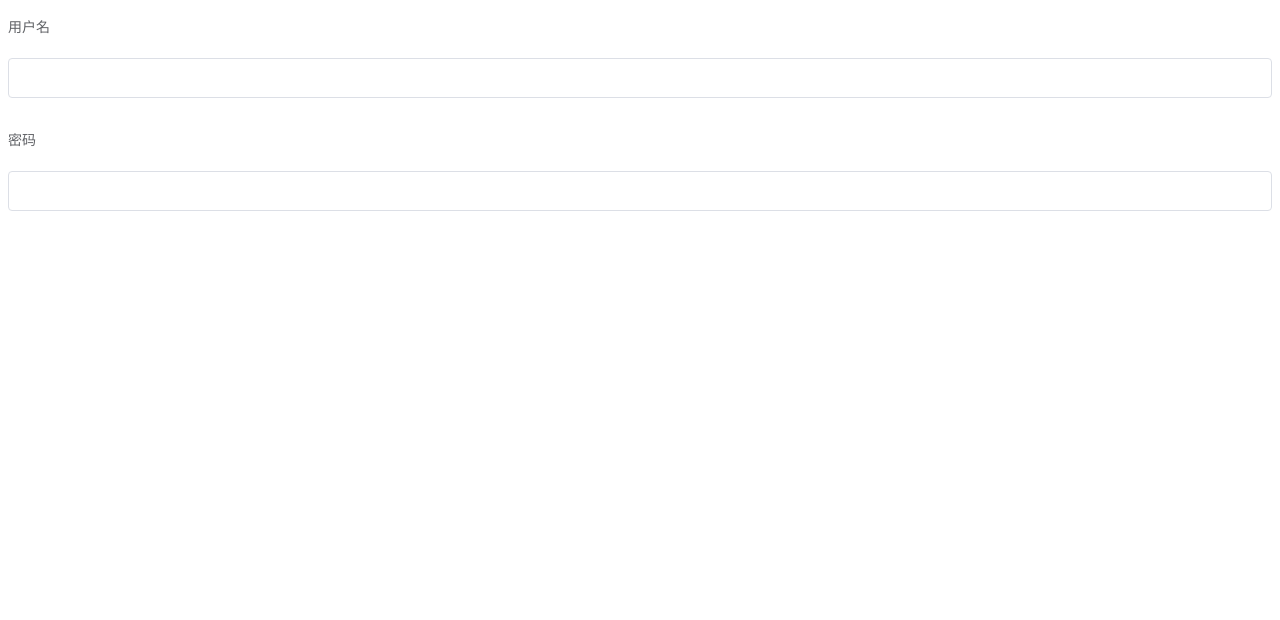
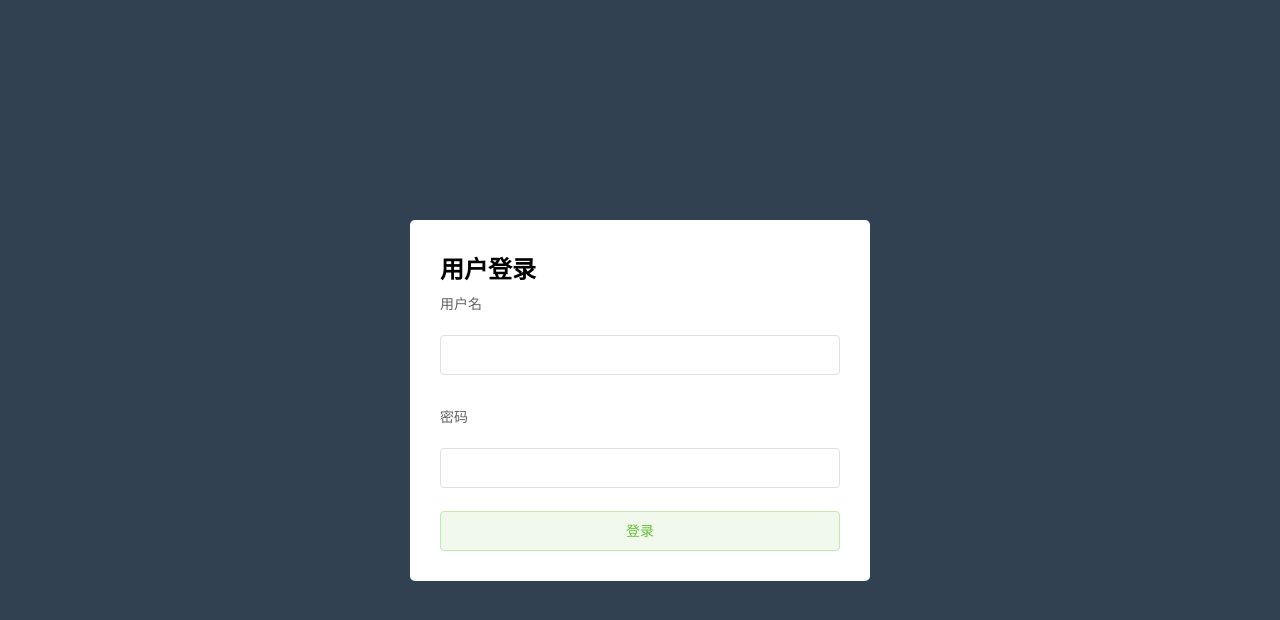
Before and after one commit to qq7783/shopmanager, a Vue app: page /#/login in a window 1280 px wide. Shown: the top 620 px of the page. Built offline with nearby package versions, Linux system fonts and the light colour scheme.

Commit message:
登录样式写完

```diff
--- a/src/App.vue
+++ b/src/App.vue
@@ -11,5 +11,7 @@
 </script>
 
 <style>
-
+  #app {
+    height: 100%;
+  }
 </style>
--- /dev/null
+++ b/src/assets/css/base.css
@@ -0,0 +1,5 @@
+html,body,h2 {
+    margin: 0;
+    padding: 0;
+    height: 100%;
+}
--- a/src/components/login.vue
+++ b/src/components/login.vue
@@ -1,12 +1,16 @@
 <template>
   <div class="login-wrap">
-    <el-form label-position="top" label-width="80px" :model="formLabelAlign">
+    <!-- 表单 -->
+    <el-form class="login-form" label-position="top" label-width="80px" :model="formData">
+      <h2>用户登录</h2>
       <el-form-item label="用户名">
         <el-input v-model="formData.username"></el-input>
       </el-form-item>
       <el-form-item label="密码">
         <el-input v-model="formData.password"></el-input>
       </el-form-item>
+      <!-- 按钮 -->
+      <el-button class="login-but" @click.prevent="headLogin()" type="success" plain>登录</el-button>
     </el-form>
   </div>
 </template>
@@ -20,9 +24,29 @@
         password: ""
       }
     };
+  },
+  methods:{
+    headLogin() {}
   }
 };
 </script>
 
 <style>
+.login-wrap {
+  height: 100%;
+  background-color: #324152;
+  /* 百分比布局的居中 */
+  display: flex;
+  justify-content: center;
+  align-items: center;
+}
+.login-form {
+  background: #fff;
+  width: 400px;
+  border-radius: 5px;
+  padding: 30px;
+}
+.login-but {
+  width: 100%;
+}
 </style>
--- a/src/main.js
+++ b/src/main.js
@@ -6,6 +6,8 @@
 // 导入element-ui
 import ElementUI from 'element-ui'
 import 'element-ui/lib/theme-chalk/index.css'
+// 引入css样式
+import '@/assets/css/base.css'
 // 使用element-ui插件
 Vue.use(ElementUI);
 
```
